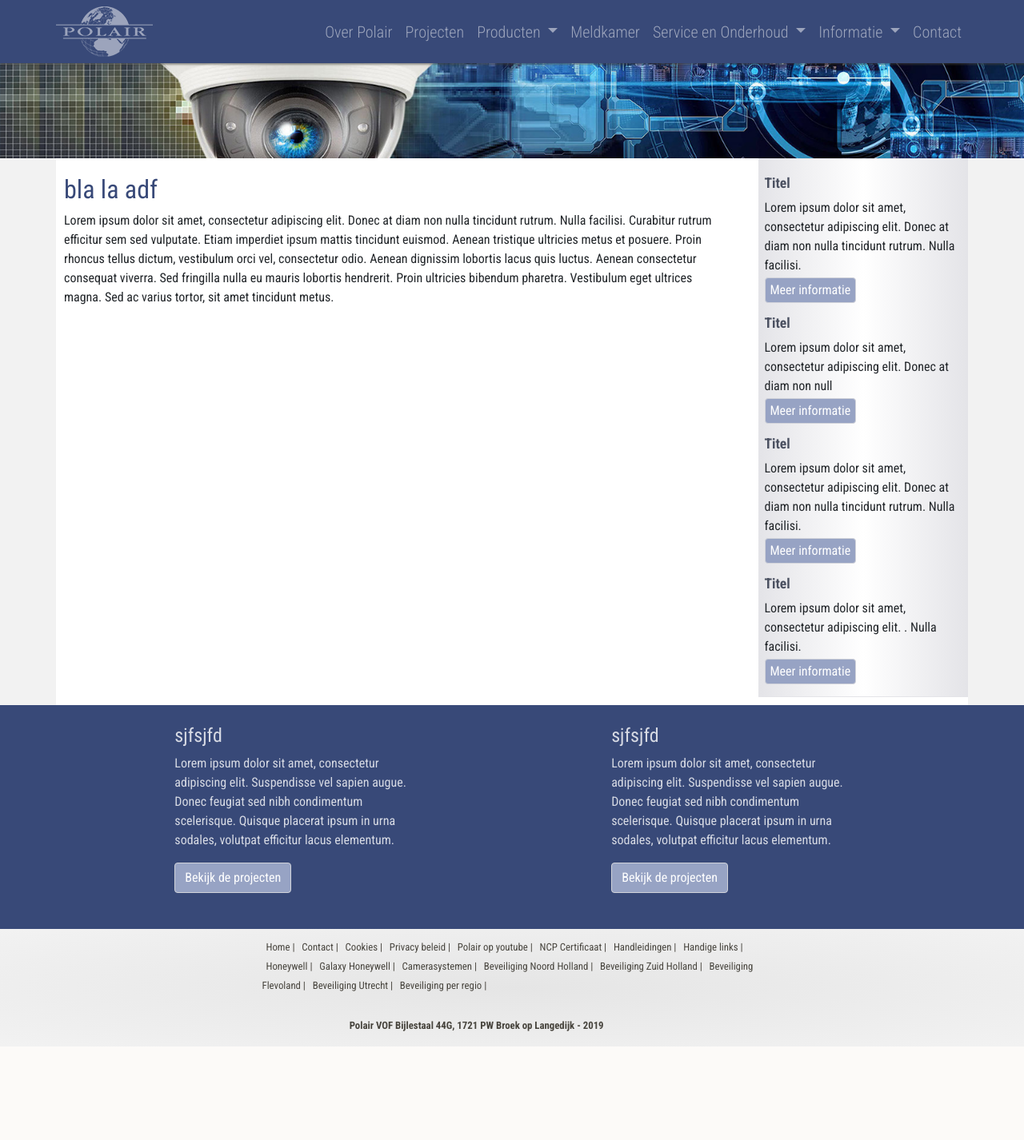
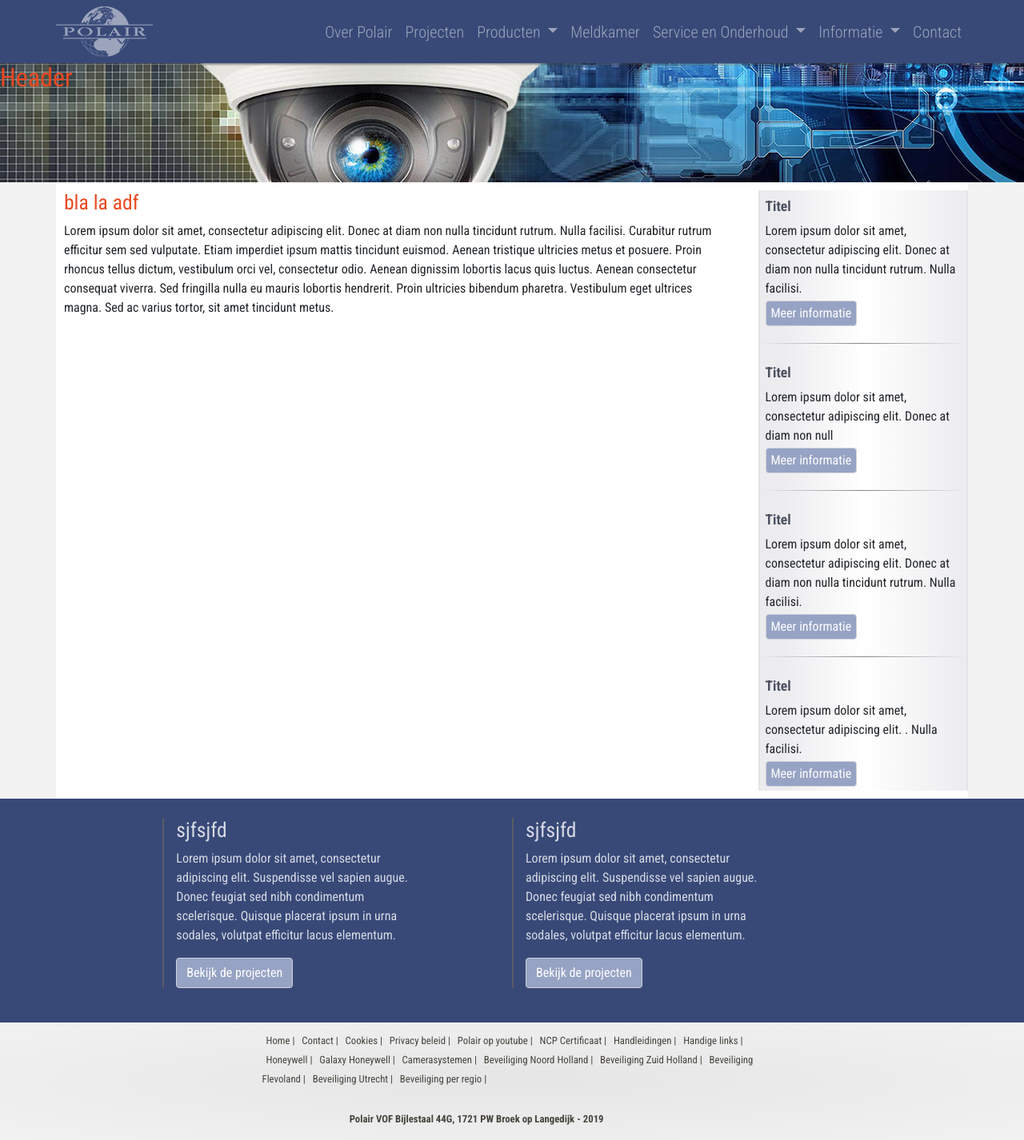
Before and after one commit to 1973Design/pol2019, a PHP site: page /default-page.html in a window 1280 px wide; the page is wider, and only the part inside the window is pictured. Shown: that part at 80% size. Before the commit the page ends 1309 px from the top of that part, so only its background shows below. Run offline with PHP 8.4, Linux system fonts and the light colour scheme; some libraries are stand-ins or nearby versions.

Commit message:
wijziging 01-06
style wijzigingen

```diff
--- a/css/polair-layout.css
+++ b/css/polair-layout.css
@@ -86,7 +86,7 @@ a.dropdown-item:hover {
 
 h2 {
     color: #e84922;
-    font-size: 1.5rem;
+    font-size: 1.6rem;
 }
 
 .white {
@@ -94,7 +94,7 @@ h2 {
 }
 
 h1 {
-    color: #384978;
+    color: #e84922;
     font-size: 2rem;
 }
 
@@ -119,6 +119,9 @@ header div.bd-carousel {
 
 header .header-banner{
     margin-top: 78px;
+    background-image: url(../images/banner/polair-beveiliging-banner-2.png);
+    height: 150px;
+    width: 1600px;
 }
 
 
@@ -291,8 +294,9 @@ section.bottom-section {
 
  .content-page .right-column{
     background: rgb(228,228,232);
-    background: linear-gradient(90deg, rgba(228,228,232,1) 0%, rgba(255,255,255,1) 50%, rgba(228,228,232,1) 100%);
-    border:solid rgb(228,228,232) 1px;
+    background: linear-gradient(90deg, rgba(228,228,232,0.7) 10%, rgba(255,255,255,1) 50%, rgba(228,228,232,0.7) 100%);
+    border-right:solid rgb(228,228,232,1) 2px;
+    border-left: solid rgb(228,228,232,1) 2px;
     margin-bottom:10px;
 
  }
@@ -320,6 +324,14 @@ section.bottom-section {
      xborder:solid red 1px;
  }
 
+hr.style-line{
+    border:0;
+    height: 1px;
+    background-image: linear-gradient(to right, rgba(89, 92, 100, 0), rgba(89, 92, 100, 0.75), rgba(89, 92, 100, 0));
+}
  .content-page .left-column{
      margin:10px;
- }
+}
+.bottom-line{
+    border-left:solid  rgba(89, 92, 100, 1.0) 2px;
+}
--- a/default-page.html
+++ b/default-page.html
@@ -80,8 +80,8 @@
             <div class="container-fluid expand">
                 <row>
                     <div class="header-banner col-xs-12" >
-                        <img src="images/banner/polair-beveiliging-banner-2.png" />
-
+                        <!--<img src="images/banner/polair-beveiliging-banner-2.png" />-->
+                        <h1 class="header-tekst">Header</h1>
 
                     </div>
 
@@ -97,7 +97,7 @@
                     <div class="col-sm-12 col-md-9">
                         <div class="left-column">
                             <div class="left-column-content">
-                                    <h1> bla la adf</h1>
+                                    <h2> bla la adf</h2>
                                     <p>Lorem ipsum dolor sit amet, consectetur adipiscing elit. Donec at diam non nulla tincidunt rutrum. Nulla facilisi. Curabitur rutrum efficitur sem sed vulputate. Etiam imperdiet ipsum mattis tincidunt euismod. Aenean tristique ultricies metus et posuere. Proin rhoncus tellus dictum, vestibulum orci vel, consectetur odio. Aenean dignissim lobortis lacus quis luctus. Aenean consectetur consequat viverra. Sed fringilla nulla eu mauris lobortis hendrerit. Proin ultricies bibendum pharetra. Vestibulum eget ultrices magna. Sed ac varius tortor, sit amet tincidunt metus.</p>
 
                             </div>
@@ -111,16 +111,19 @@
                                    </p> <a href="# " class="btn btn-light-blue ">Meer informatie</a>
 
                             </div>
+                            <hr class="style-line">
                             <div class="right-column-item">
                                     <h3>Titel</h3>
                                     <p>Lorem ipsum dolor sit amet, consectetur adipiscing elit. Donec at diam non null</p>
                                     <a href="# " class="btn btn-light-blue ">Meer informatie</a>
                             </div>
+                            <hr class="style-line">
                             <div class="right-column-item">
                                     <h3>Titel</h3>
                                     <p>Lorem ipsum dolor sit amet, consectetur adipiscing elit. Donec at diam non nulla tincidunt rutrum. Nulla facilisi.</p>
                                     <a href="# " class="btn btn-light-blue ">Meer informatie</a>
                             </div>
+                            <hr class="style-line">
                             <div class="right-column-item bottom">
                                     <h3>Titel</h3>
                                     <p>Lorem ipsum dolor sit amet, consectetur adipiscing elit. . Nulla facilisi.</p>
@@ -138,23 +141,20 @@
         <section class="bottom-section">
 
             <div class="row">
-                            <div class="col-md-3 offset-md-2 mt-4 mb-3">
+                <div class="col-md-3 offset-md-2 mt-4 mb-3 bottom-line">
                     <h2 class="white">sjfsjfd</h2>
-                                <p class="white">Lorem ipsum dolor sit amet, consectetur adipiscing elit. Suspendisse vel sapien augue. Donec feugiat sed nibh condimentum scelerisque. Quisque placerat ipsum in urna sodales, volutpat efficitur lacus elementum.
-
-                                </p>
+                    <p class="white">Lorem ipsum dolor sit amet, consectetur adipiscing elit. Suspendisse vel sapien augue. Donec feugiat sed nibh condimentum scelerisque. Quisque placerat ipsum in urna sodales, volutpat efficitur lacus elementum.</p>
                     <a href="# " class="btn btn-light-blue">Bekijk de projecten</a>
                 </div>
-                        <div class="col-md-3 offset-md-2 mt-4 mb-3 ">
+                <div class="col-md-3 offset-md-1 mt-4 mb-3 bottom-line">
                     <h2 class="white ">sjfsjfd</h2>
-                            <p class="white ">Lorem ipsum dolor sit amet, consectetur adipiscing elit. Suspendisse vel sapien augue. Donec feugiat sed nibh condimentum scelerisque. Quisque placerat ipsum in urna sodales, volutpat efficitur lacus elementum.
-
-                            </p>
+                    <p class="white ">Lorem ipsum dolor sit amet, consectetur adipiscing elit. Suspendisse vel sapien augue. Donec feugiat sed nibh condimentum scelerisque. Quisque placerat ipsum in urna sodales, volutpat efficitur lacus elementum.</p>
                     <a href="# " class="btn btn-light-blue ">Bekijk de projecten</a>
+                </div>
             </div>
          </section>
         <!-- blue footer section end -->
-
+        <!-- Footer-->
 
         <footer>
             <div class="row ">
```
Lines whose indentation alone changed are shown as unchanged.
